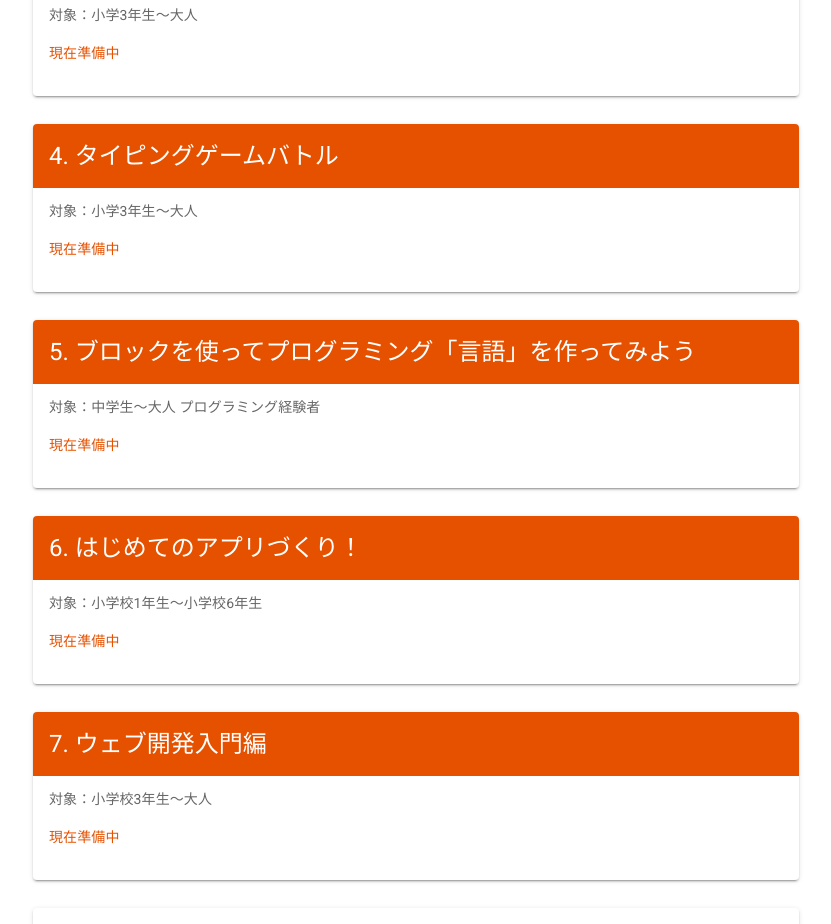
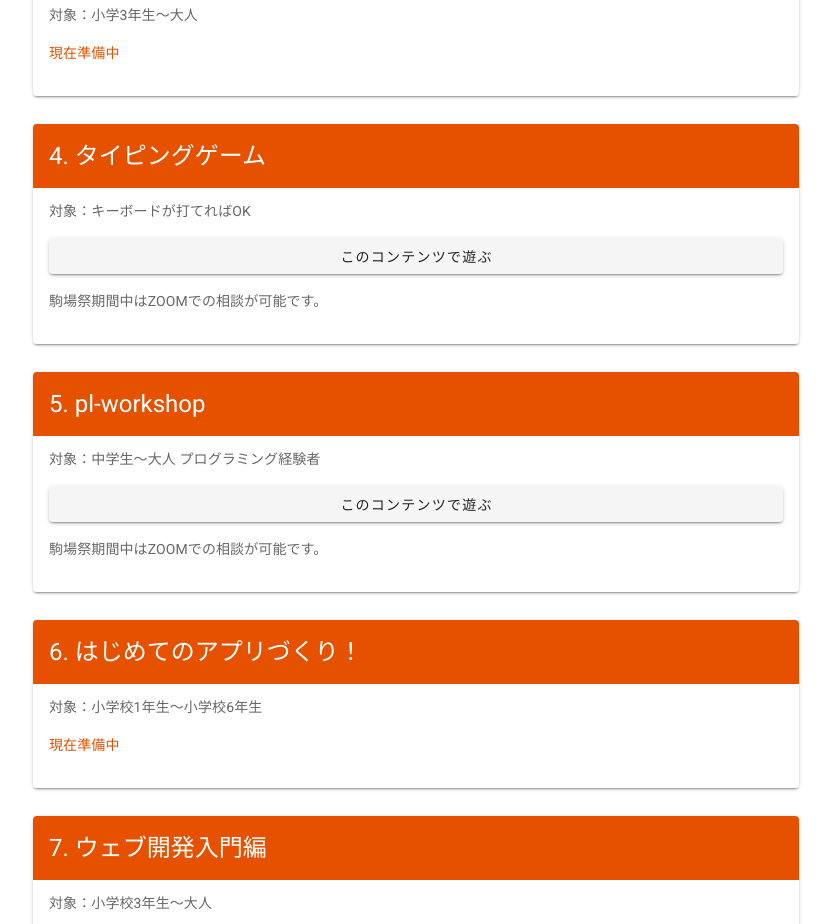
Before and after one commit to ut-code/kf73, a Nuxt app: page / in a window 1280 px wide. Shown: the part 1940-2864 px from the top of the page, without its empty margins (224-1055 px from the left). Built offline with nearby package versions, Linux system fonts and the light colour scheme.

Commit message:
企画名を一部入れた

```diff
--- a/assets/contents.ts
+++ b/assets/contents.ts
@@ -24,16 +24,16 @@ export const contents: Content[] = [
     url: '',
   },
   {
-    title: 'タイピングゲームバトル',
-    target: '小学3年生〜大人',
+    title: 'タイピングゲーム',
+    target: 'キーボードが打てればOK',
     messages: [],
-    url: '',
+    url: 'https://typing-game.onrender.com/',
   },
   {
-    title: 'ブロックを使ってプログラミング「言語」を作ってみよう',
+    title: 'pl-workshop',
     target: '中学生〜大人 プログラミング経験者',
     messages: [],
-    url: '',
+    url: 'https://pl-workshop.github.io/pl-workshop-text/',
   },
   {
     title: 'はじめてのアプリづくり！',
```
